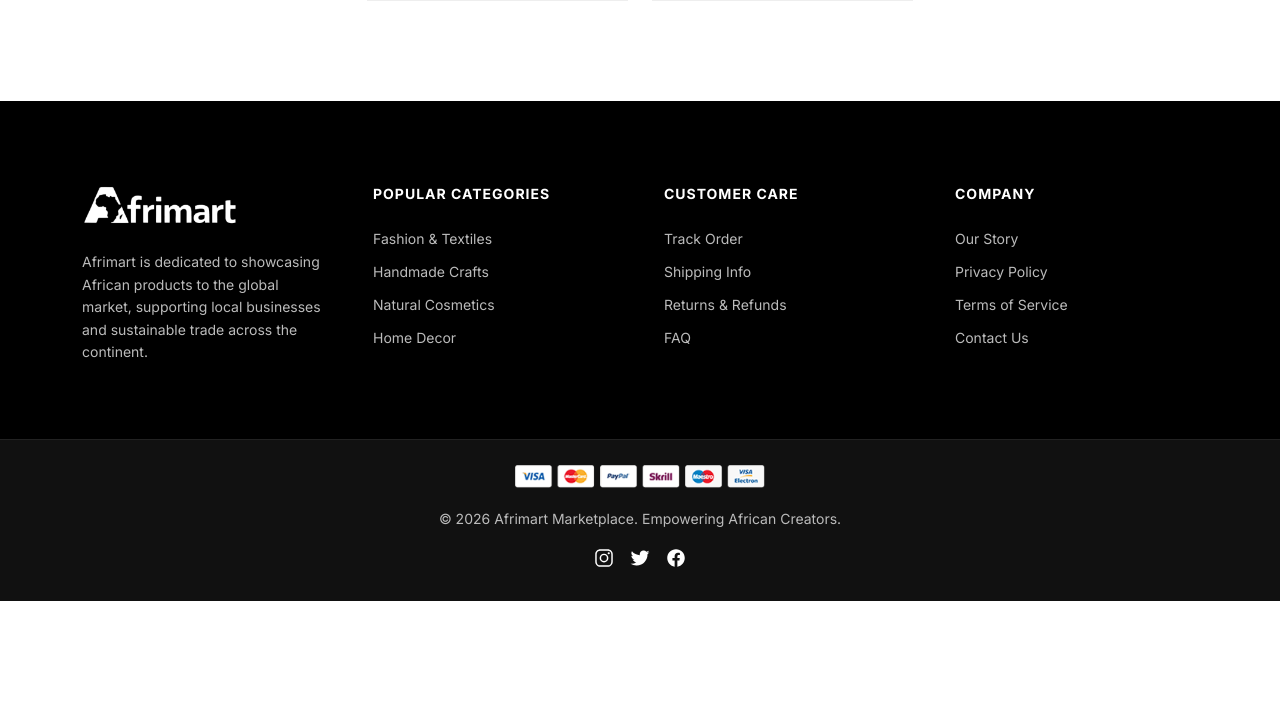
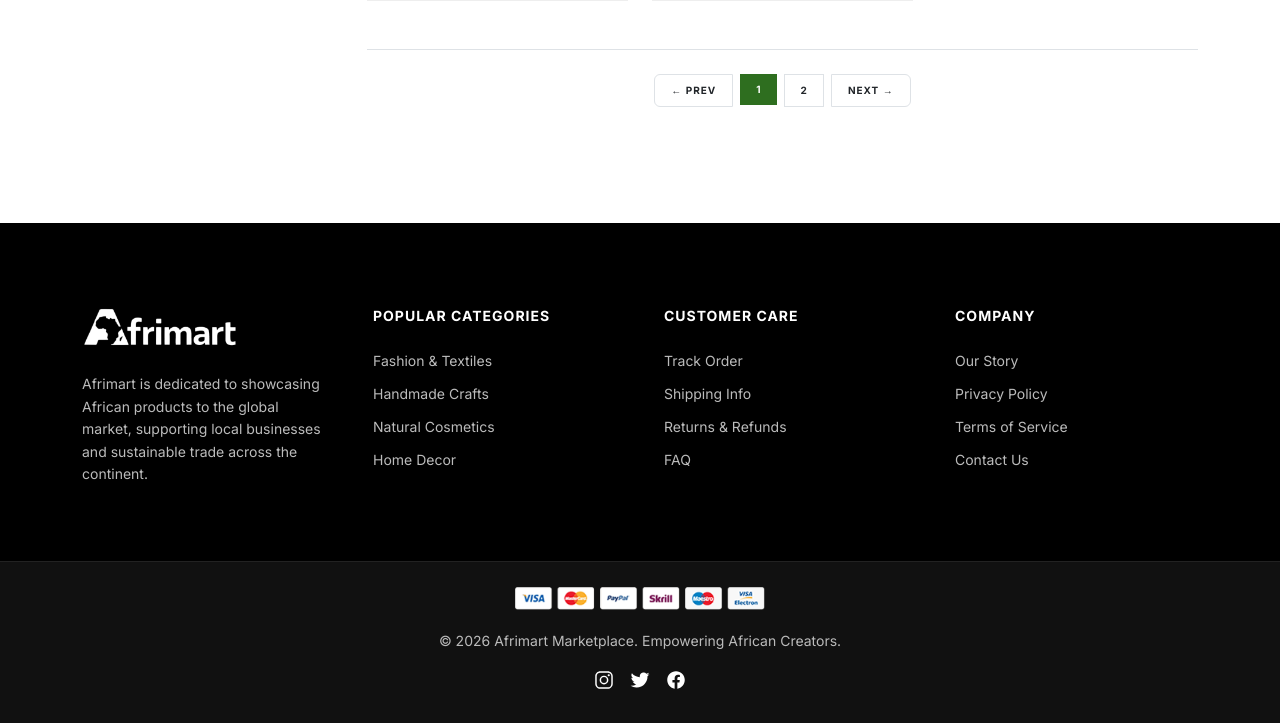
Before and after one commit to Amao-J/Afrimart, a Django app: page /marketplace/ in a window 1280 px wide. Shown: the part 5070-5793 px from the top of the page. Before the commit the page ends 5671 px from the top, so only its background shows below. Run offline with Django 5.2, Linux system fonts and the light colour scheme; data comes from the database, SQL or seed files in the repository; both versions use the stored data as it was after the commit.

Commit message:
Update product card links in home and marketplace templates for improved navigation; add pagination to marketplace page.

```diff
--- a/src/templates/main/home.html
+++ b/src/templates/main/home.html
@@ -245,7 +245,7 @@
             <div class="row g-4">
                 {% for product in products %}
                 <div class="col-6 col-md-4">
-                    <div class="product-card h-100 d-flex flex-column">
+                    <a href="/product/{{ product.id }}/" class="product-card h-100 d-flex flex-column">
                         <div class="position-relative overflow-hidden" style="padding-top: 130%;">
                             {% if product.get_primary_image %}
                                 <img src="{{ product.get_primary_image }}" class="position-absolute top-0 start-0 w-100 h-100" style="object-fit: cover;" alt="{{ product.name }}">
@@ -262,7 +262,7 @@
                         <div class="p-3 flex-grow-1 d-flex flex-column">
                             <span class="text-muted" style="font-size: 0.65rem; font-weight: 800; text-transform: uppercase; letter-spacing: 0.5px;">{{ product.category.name }}</span>
                             <h6 class="fw-bold my-2" style="font-size: 0.9rem; line-height: 1.4;">
-                                <a href="/product/{{ product.id }}/" class="text-decoration-none text-dark">{{ product.name|truncatechars:40 }}</a>
+                                {{ product.name|truncatechars:40 }}
                             </h6>
                             <div class="mt-auto pt-2 border-top d-flex align-items-baseline">
                                 <span class="fw-bold fs-5 text-success">{{ product.converted_price }}</span>
@@ -271,7 +271,7 @@
                                 {% endif %}
                             </div>
                         </div>
-                    </div>
+                    </a>
                 </div>
                 {% empty %}
                 <div class="col-12 text-center py-5">
--- a/src/templates/main/marketplace.html
+++ b/src/templates/main/marketplace.html
@@ -171,7 +171,7 @@
             <div class="row g-4">
                 {% for product in products %}
                 <div class="col-6 col-md-4">
-                    <div class="product-card h-100 d-flex flex-column">
+                    <a href="/product/{{ product.id }}/" class="product-card h-100 d-flex flex-column">
                         <div class="position-relative overflow-hidden" style="padding-top: 130%;">
                             {% if product.get_primary_image %}
                                 <img src="{{ product.get_primary_image }}" class="position-absolute top-0 start-0 w-100 h-100" style="object-fit: cover;" alt="{{ product.name }}">
@@ -190,7 +190,7 @@
                         <div class="p-3 flex-grow-1 d-flex flex-column">
                             <span class="text-muted" style="font-size: 0.65rem; font-weight: 800; text-transform: uppercase; letter-spacing: 0.5px;">{{ product.category.name }}</span>
                             <h6 class="fw-bold my-2" style="font-size: 0.9rem; line-height: 1.4;">
-                                <a href="/product/{{ product.id }}/" class="text-decoration-none text-dark">{{ product.name|truncatechars:40 }}</a>
+                                {{ product.name|truncatechars:40 }}
                             </h6>
                             <div class="mt-auto pt-2 border-top d-flex align-items-baseline">
                                 <span class="fw-bold fs-5 text-success">{{ product.converted_price }}</span>
@@ -199,7 +199,7 @@
                                 {% endif %}
                             </div>
                         </div>
-                    </div>
+                    </a>
                 </div>
                 {% empty %}
                 <div class="col-12 text-center py-5">
@@ -207,6 +207,34 @@
                 </div>
                 {% endfor %}
             </div>
+
+    <nav class="mt-5 pt-4 border-top">
+        <ul class="pagination justify-content-center border-0 gap-2">
+
+                <li class="page-item">
+                    <a class="page-link border text-dark text-uppercase fw-bold px-3 py-2" style="font-size: 10px; letter-spacing: 1px;" href="">
+                        &larr; Prev
+                    </a>
+                </li>
+
+                    <li class="page-item active">
+                        <span class="page-link border-0 text-white fw-bold px-3 py-2" style="background-color: var(--primary-green); font-size: 10px;">1</span>
+                    </li>
+
+                    <li class="page-item">
+                        <a class="page-link border text-dark fw-bold px-3 py-2" style="font-size: 10px;" href="">2</a>
+                    </li>
+
+
+                <li class="page-item">
+                    <a class="page-link border text-dark text-uppercase fw-bold px-3 py-2" style="font-size: 10px; letter-spacing: 1px;" href="">
+                        Next &rarr;
+                    </a>
+                </li>
+
+        </ul>
+    </nav>
+
         </div>
     </div>
 </div>
```
Also changed, not shown: src/db.sqlite3.
